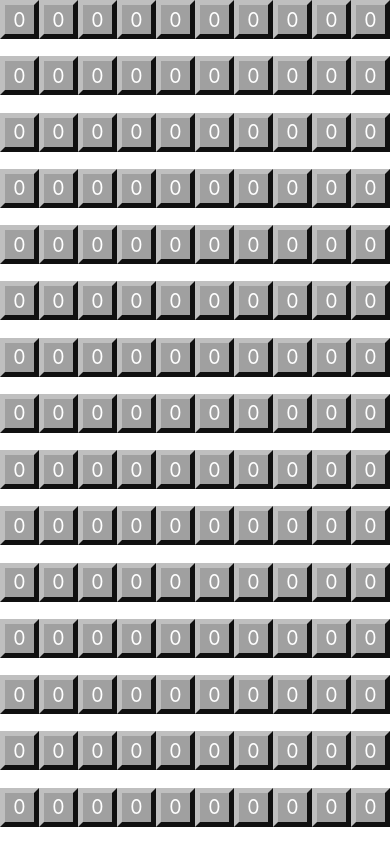
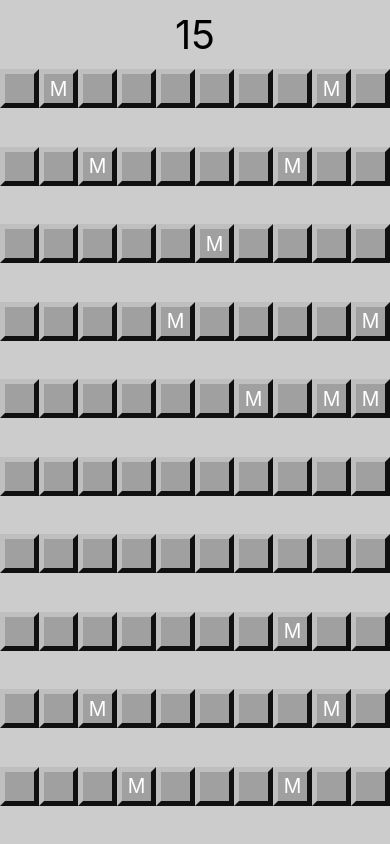
Before and after one commit to EmployingDGC/minesweeper_react_native, a React Native app: screen / in a window 390 px wide. Built offline with nearby package versions, Linux system fonts and the light colour scheme.

Commit message:
Sort Mines
implemented random mines

```diff
--- a/src/App.js
+++ b/src/App.js
@@ -14,15 +14,32 @@ class App extends React.Component {
         this.state = {
             // umaPropriedade: this.props.umaPropriedade,
         }
+
+        this.properts = {
+            mines: 15,
+            rows: 10,
+            columns: 10,
+
+        }
     }
 
     render() {
         return (
             <View style={[styles.container]}>
-                <StatusBar barStyle='light-content' backgroundColor='#000000' />
+                <StatusBar
+                    barStyle='light-content'
+                    backgroundColor='#000000'
+                />
 
-                <Header />
-                <Main row={10} column={15} />
+                <Header
+                    mines={this.properts.mines}
+                />
+
+                <Main
+                    row={this.properts.rows}
+                    column={this.properts.columns}
+                    mines={this.properts.mines}
+                />
             </View>
         )
     };
--- a/src/components/Header/index.js
+++ b/src/components/Header/index.js
@@ -1,7 +1,7 @@
 import React from 'react';
-import { View } from 'react-native';
+import { View, Text } from 'react-native';
 
-// import styles from './styles';
+import styles from './styles';
 
 class Header extends React.Component {
 
@@ -15,8 +15,8 @@ class Header extends React.Component {
 
     render() {
         return (
-            <View>
-
+            <View style={[styles.container]}>
+                <Text style={[styles.text]}>{this.props.mines}</Text>
             </View>
         )
     };
--- a/src/components/Header/styles.js
+++ b/src/components/Header/styles.js
@@ -0,0 +1,17 @@
+import { StyleSheet } from 'react-native'
+
+const styles = StyleSheet.create({
+    container: {
+        padding: 10,
+        width: "100%",
+        justifyContent: "center",
+        alignItems: "center",
+    },
+
+    text: {
+        fontSize: 40,
+        color: "#000",
+    },
+});
+
+export default styles;
--- a/src/components/Main/index.js
+++ b/src/components/Main/index.js
@@ -18,11 +18,30 @@ class Main extends React.Component {
     createCell = (qty) => {
         const listComponents = [];
 
+        let posMines = [];
+
+        for (let i = 0; i < this.props.mines; i++) {
+            const random = parseInt(Math.random() * qty + 1);
+
+            if (posMines.includes(random)) {
+                i -= 1;
+                continue;
+            }
+
+            posMines.push(random);
+        }
+
         for (let i = 0; i < qty; i++) {
+            let value = "";
+
+            if (posMines.includes(i)) {
+                value = "M";
+            }
+
             const component = (
                 <View>
                     <CustomButton
-                        tittle="0"
+                        tittle={value}
                         styleButton={[
                             styles.button,
                             {
--- a/src/styles.js
+++ b/src/styles.js
@@ -5,7 +5,7 @@ const styles = StyleSheet.create({
     container: {
         flex: 1,
         alignItems: 'center',
-        backgroundColor: '#fff',
+        backgroundColor: '#cccccc',
         paddingTop: Platform.OS === 'ios' ? getStatusBarHeight() : 0,
         paddingBottom: getBottomSpace(),
     }
```
